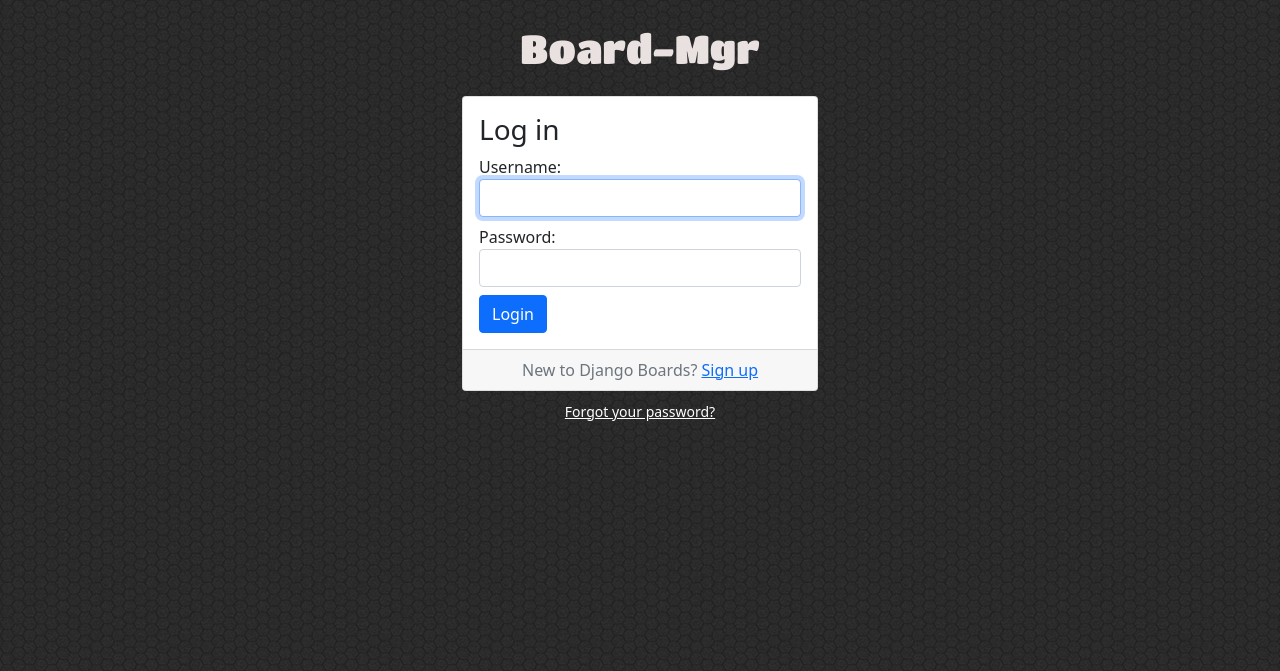
After one commit to Xerrex/board-mgr, a Django app: page /auth//login/ in a window 1280 px wide. The commit adds this page. Shown: the top 671 px of the page. Run offline with Django 3.2, Linux system fonts and the light colour scheme; some libraries are stand-ins or nearby versions.

Commit message:
add Login feature & refactor templates

```diff
--- a/accounts/urls.py
+++ b/accounts/urls.py
@@ -2,8 +2,12 @@ from django.contrib.auth import views as auth_views
 from django.urls import path
 from . import views
 
+# TODO:checkout Auth Views
+
+loginView = auth_views.LoginView.as_view(template_name='accounts/login.html')
 
 urlpatterns = [
     path('signup/', views.signup, name='signup'),
-    path('logout/', auth_views.LogoutView.as_view(), name='logout'), # TODO:checkout Login views
+    path('logout/', auth_views.LogoutView.as_view(), name='logout'),
+    path('/login/', loginView, name='login'),
 ]
--- a/boardCore/settings.py
+++ b/boardCore/settings.py
@@ -134,3 +134,4 @@ STATICFILES_DIRS = [
 DEFAULT_AUTO_FIELD = 'django.db.models.BigAutoField'
 
 LOGOUT_REDIRECT_URL = 'home'
+LOGIN_REDIRECT_URL = 'home'
--- /dev/null
+++ b/templates/accounts/base.html
@@ -0,0 +1,18 @@
+{% extends 'base.html' %}
+<!-- Accounts base -->
+
+{% load static %}
+
+{% block stylesheet %}
+  <link rel="stylesheet" href="{% static 'css/accounts.css' %}">
+{% endblock %}
+
+{% block body %}
+  <div class="container">
+    <h1 class="text-center logo my-4">
+      <a href="{% url 'home' %}">Board-Mgr</a>
+    </h1>
+    {% block content %}
+    {% endblock %}
+  </div>
+{% endblock %}
--- /dev/null
+++ b/templates/accounts/login.html
@@ -0,0 +1,30 @@
+{% extends 'accounts/base.html' %}
+
+{% block title %}Login - BM{% endblock title %}
+
+{% block content %}
+  <div class="row justify-content-center">
+    <div class="col-lg-4 col-md-6 col-sm-8">
+      <div class="card">
+        <div class="card-body">
+          <h3 class="card-title">Log in</h3>
+          <form method="post" novalidate>
+            {% csrf_token %}
+            {% include 'includes/form.html' %}
+            <button type="submit" class="btn btn-primary btn-block mt-2">Login</button>
+          </form>
+        </div>
+
+        <div class="card-footer text-muted text-center">
+          New to Django Boards? <a href="{% url 'signup' %}">Sign up</a>
+        </div>
+
+      </div>
+      <div class="text-center py-2">
+        <small>
+          <a href="#" class="text-white">Forgot your password?</a>
+        </small>
+      </div>
+    </div>
+  </div>
+{% endblock %}
--- a/templates/base.html
+++ b/templates/base.html
@@ -24,7 +24,7 @@
 
     {% include 'includes/navbar.html' %}
 
-    <div class="container-fluid">
+    <div class="container">
       <ol aria-label="breadcrumb" class="breadcrumb my-2 text-black-50">
         {% block breadcrumb %}{% endblock breadcrumb %}
       </ol>
--- a/templates/boards/home.html
+++ b/templates/boards/home.html
@@ -14,7 +14,7 @@
       {% endif%}
 
       <div class="col-lg-4 col-md-4 col-sm-12">
-        <div class="card">
+        <div class="card mb-2">
           <div class="card-header">
             <a href="{% url 'board_topics' board.pk %}">{{ board.name }}</a>
           </div>
--- a/templates/includes/form.html
+++ b/templates/includes/form.html
@@ -1,7 +1,7 @@
 {% load widget_tweaks %}
 
 {% for field in form %}
-  <div class="form-group">
+  <div class="form-group mt-2">
     {{ field.label_tag }}
 
     {% if form.is_bound %}
--- a/templates/includes/navbar.html
+++ b/templates/includes/navbar.html
@@ -25,7 +25,7 @@
             </ul>
           </li>
         {% else %}
-          <li class="nav-item ms-2"><a href="#" class="btn btn-primary">Log in</a></li>
+          <li class="nav-item ms-2"><a href="{% url 'login' %}" class="btn btn-primary">Login</a></li>
           <li class="nav-item ms-2"><a href="{% url 'signup' %}" class="btn btn-secondary ml-2">Sign up</a></li>
         {% endif %}
       </ul>
```
Also changed, not shown: templates/accounts/signup.html (+6 -15 lines).
